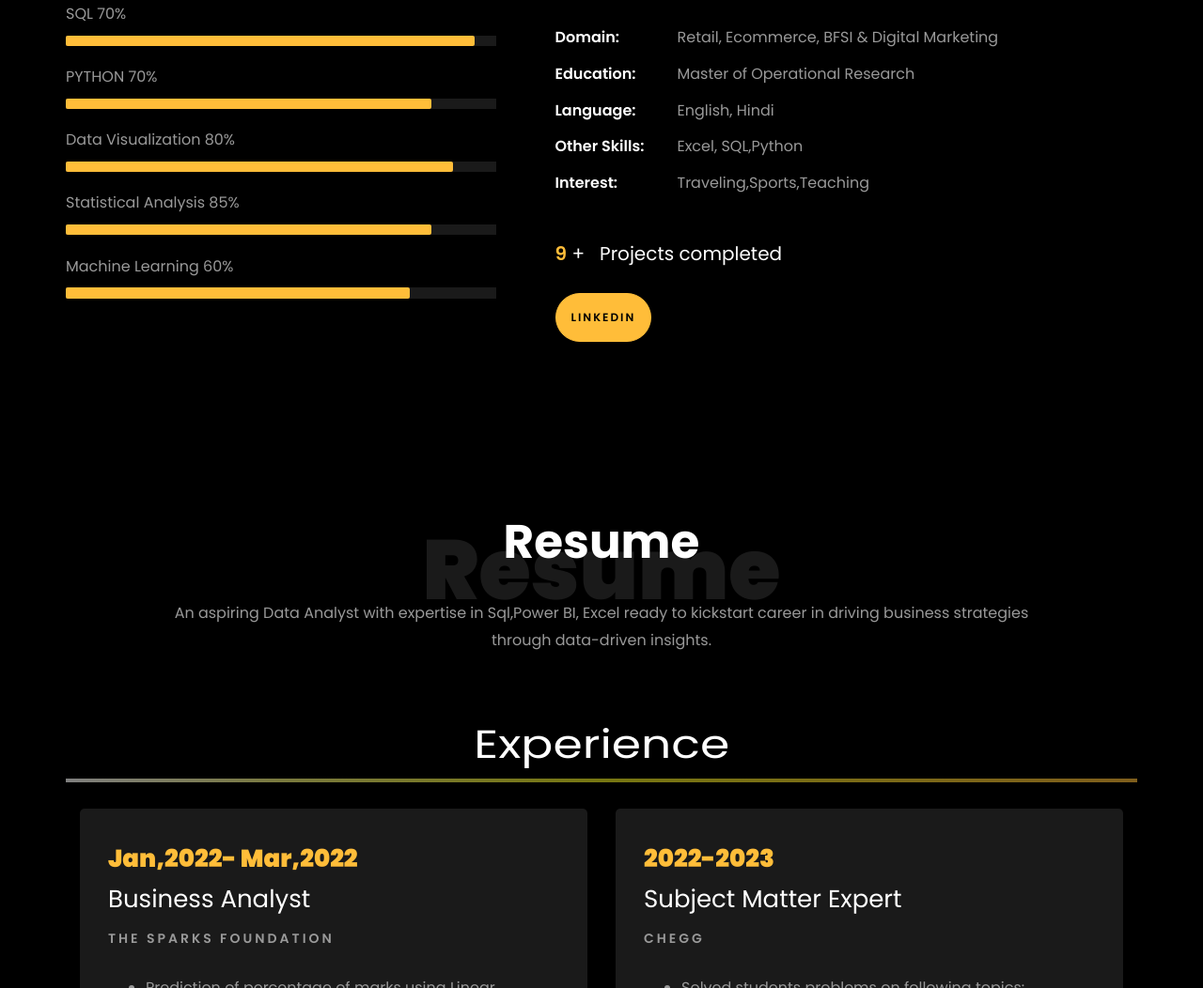
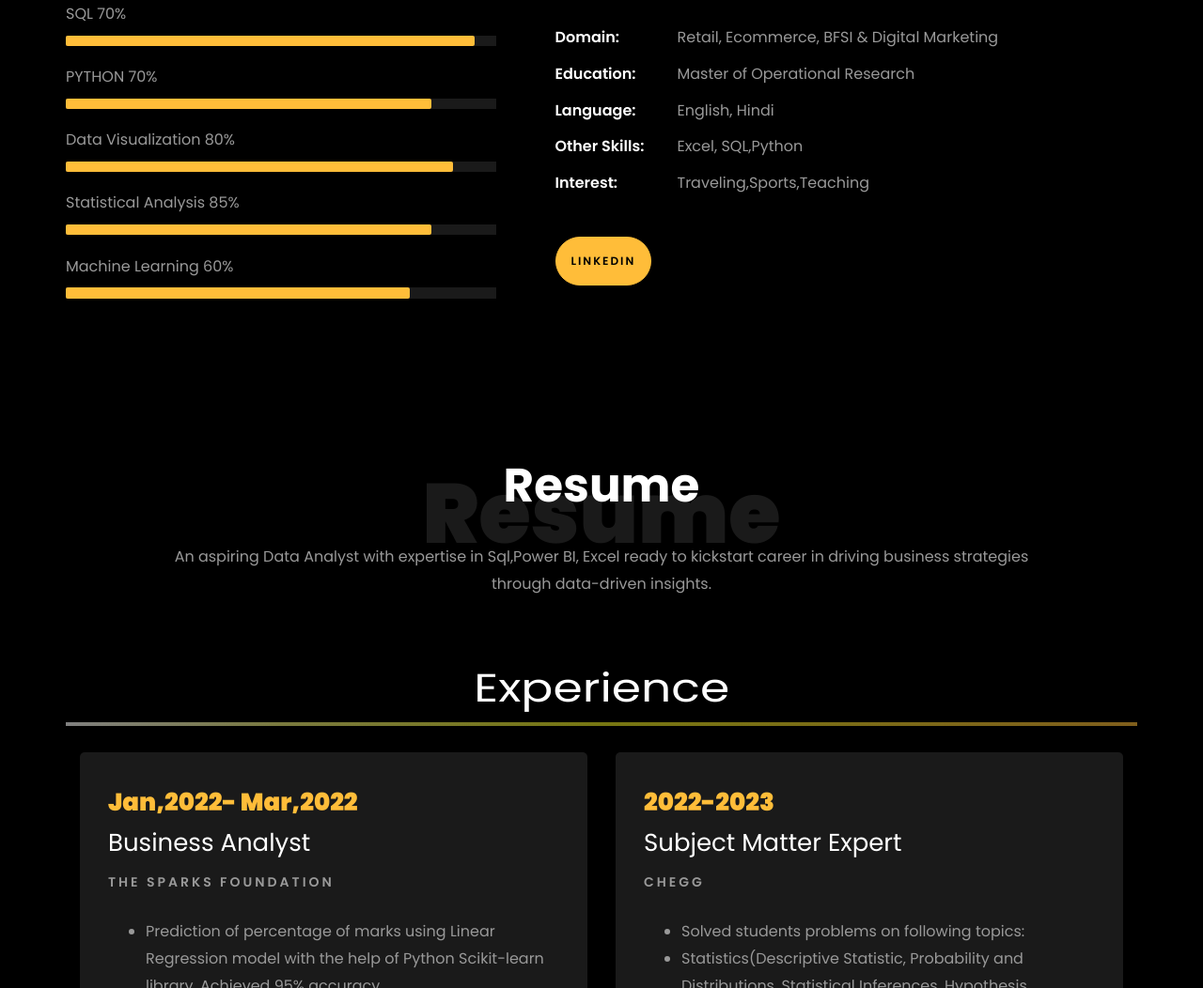
Before and after one commit to SimranjeetKaur3/Portfolio.github.io, a plain HTML site: page index.html in a window 1280 px wide. Shown: the part 1119-2171 px from the top of the page at 94% size. Drawn offline with Linux system fonts and the light colour scheme; files whose address does not match are found by name.

Commit message:
Update index.html

```diff
--- a/index.html
+++ b/index.html
@@ -291,10 +291,10 @@
 
 						<div class="counter-wrap ftco-animate d-flex mt-md-3">
 							<div class="text">
-								<p class="mb-4">
+								<!-- <p class="mb-4">
 									<span class="number" data-number="10">0</span> <span>+</span>
 									<span>&nbsp; Projects completed</span>
-								</p>
+								</p> -->
 								<p><a href="https://www.linkedin.com/in/simranjeet-kaur-52a693228
 									" class="btn btn-primary py-3 px-3">LinkedIn</a></p>
 							</div>
```
